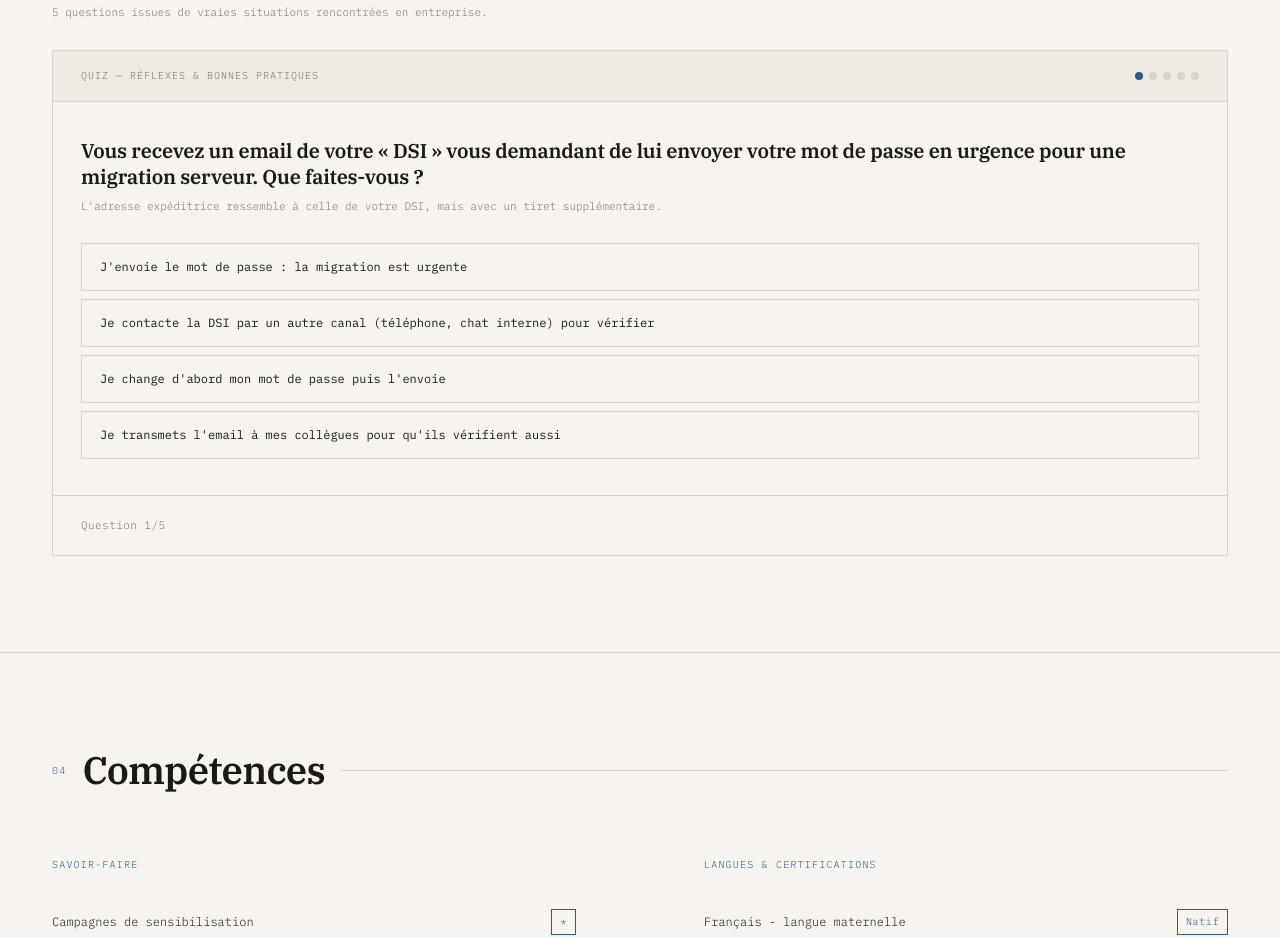
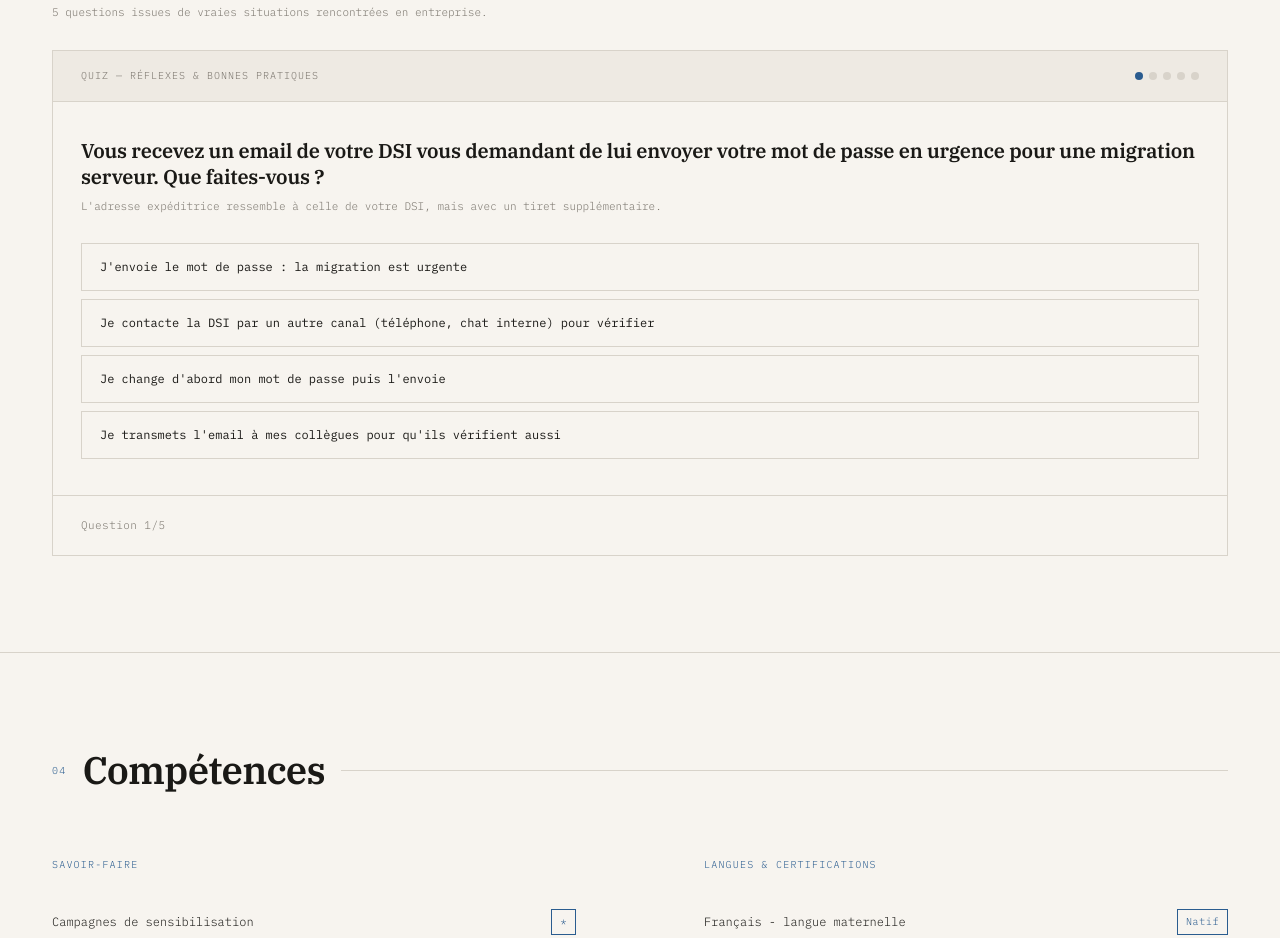
Before and after one commit to avoidmercure/avoidmercure.github.io, a plain HTML site: page index.html in a window 1280 px wide. Shown: the part 5150-6088 px from the top of the page. Drawn offline with Linux system fonts and the light colour scheme.

Commit message:
Update index.html

```diff
--- a/index.html
+++ b/index.html
@@ -1491,7 +1491,7 @@ function revealAnalysis() {
 ────────────────────────────────────────── */
 const questions = [
   {
-    q: "Vous recevez un email de votre « DSI » vous demandant de lui envoyer votre mot de passe en urgence pour une migration serveur. Que faites-vous ?",
+    q: "Vous recevez un email de votre DSI vous demandant de lui envoyer votre mot de passe en urgence pour une migration serveur. Que faites-vous ?",
     ctx: "L'adresse expéditrice ressemble à celle de votre DSI, mais avec un tiret supplémentaire.",
     opts: [
       "J'envoie le mot de passe : la migration est urgente",
```
